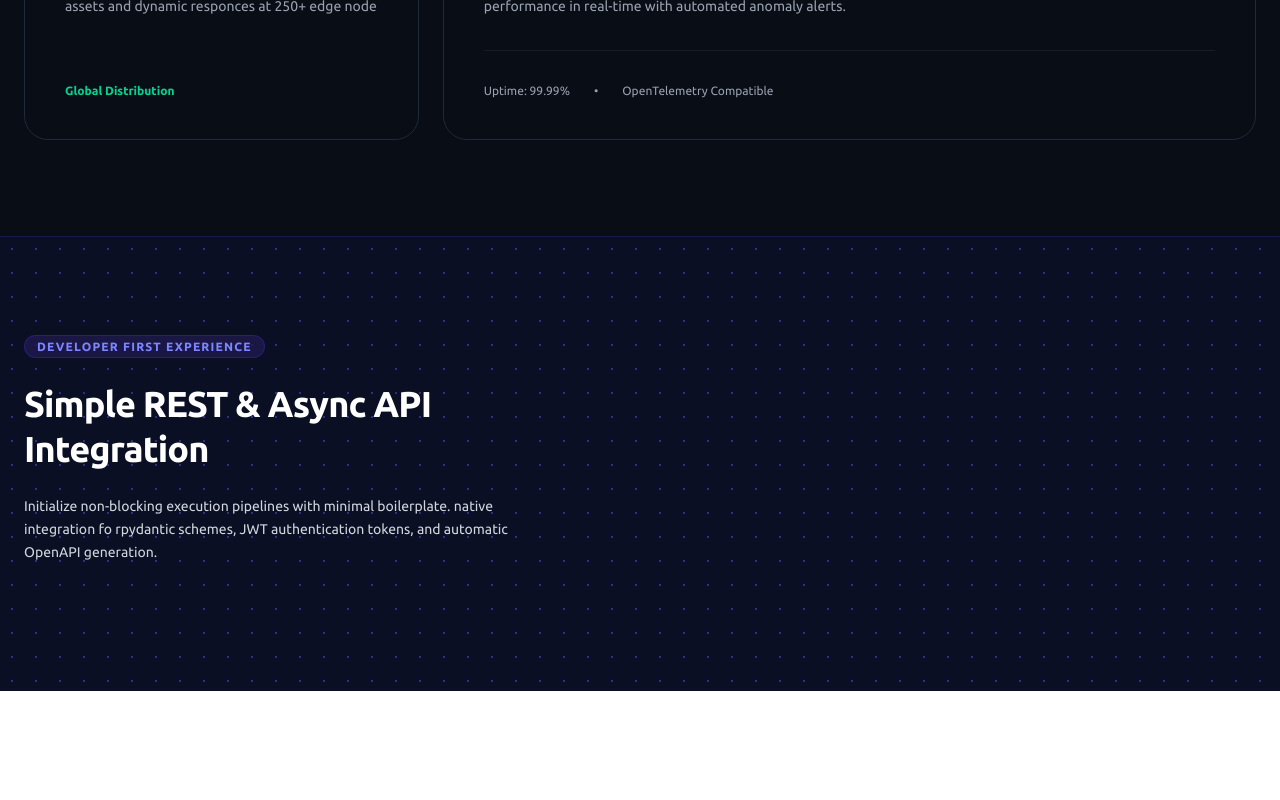
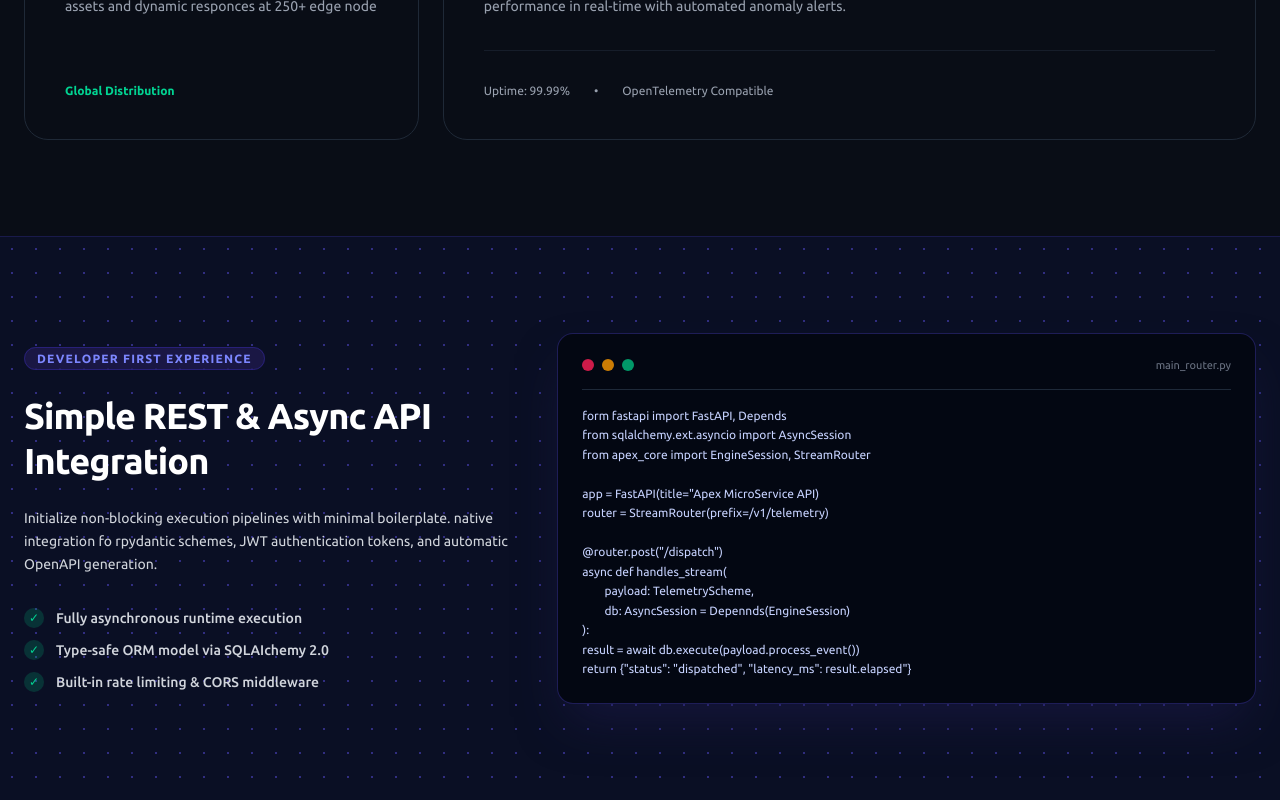
Before and after one commit to RayFred530/React, a React (Vite) app: page / in a window 1280 px wide. Shown: the part 1505-2305 px from the top of the page. Before the commit the page ends 2196 px from the top, so only its background shows below. Built offline with nearby package versions, Linux system fonts and the light colour scheme.

Commit message:
update CodeShowcase component

```diff
--- a/src/components/CodeShowcase.jsx
+++ b/src/components/CodeShowcase.jsx
@@ -20,6 +20,58 @@ const CodeShowcase = () => {
               boilerplate. native integration fo rpydantic schemes, JWT
               authentication tokens, and automatic OpenAPI generation.
             </p>
+
+            <ul className="space-y-3 text-sm text-gray-300 font-medium">
+              <li className="flex items-center gap-3">
+                <span className="w-5 h-5 rounded-full bg-emerald-500/20 text-emerald-400 flex items-center justify-center text-xs">
+                  ✓
+                </span>
+                Fully asynchronous runtime execution
+              </li>
+
+              <li className="flex items-center gap-3">
+                <span className="w-5 h-5 rounded-full bg-emerald-500/20 text-emerald-400 flex items-center justify-center text-xs">
+                  ✓
+                </span>
+                Type-safe ORM model via SQLAIchemy 2.0
+              </li>
+
+              <li className="flex items-center gap-3">
+                <span className="w-5 h-5 rounded-full bg-emerald-500/20 text-emerald-400 flex items-center justify-center text-xs">
+                  ✓
+                </span>
+                Built-in rate limiting & CORS middleware
+              </li>
+            </ul>
+          </div>
+
+          <div className="lg:col-span-7 bg-[#030712] border border-indigo-900/60 rounded-2xl p-6 shadow-2xl shadow-indigo-950/60 font-mono text-xs text-gray-300">
+            <div className="flex items-center justify-between border-b border-gray-800 pb-4 mb-4">
+              <div className="flex gap-2">
+                <div className="w-3 h-3 rounded-full bg-rose-500/80"></div>
+                <div className="w-3 h-3 rounded-full bg-amber-500/80"></div>
+                <div className="w-3 h-3 rounded-full bg-emerald-500/80"></div>
+              </div>
+
+              <span className="text-gray-500 text-[11px]">main_router.py</span>
+            </div>
+
+            <pre className="overflow-x-auto leading-relaxed text-indigo-200">
+              <code>{`form fastapi import FastAPI, Depends
+from sqlalchemy.ext.asyncio import AsyncSession
+from apex_core import EngineSession, StreamRouter
+
+app = FastAPI(title="Apex MicroService API)
+router = StreamRouter(prefix=/v1/telemetry)
+
+@router.post("/dispatch")
+async def handles_stream(
+        payload: TelemetryScheme,
+        db: AsyncSession = Depennds(EngineSession)
+):
+result = await db.execute(payload.process_event())
+return {"status": "dispatched", "latency_ms": result.elapsed"}`}</code>
+            </pre>
           </div>
         </div>
       </div>
```
